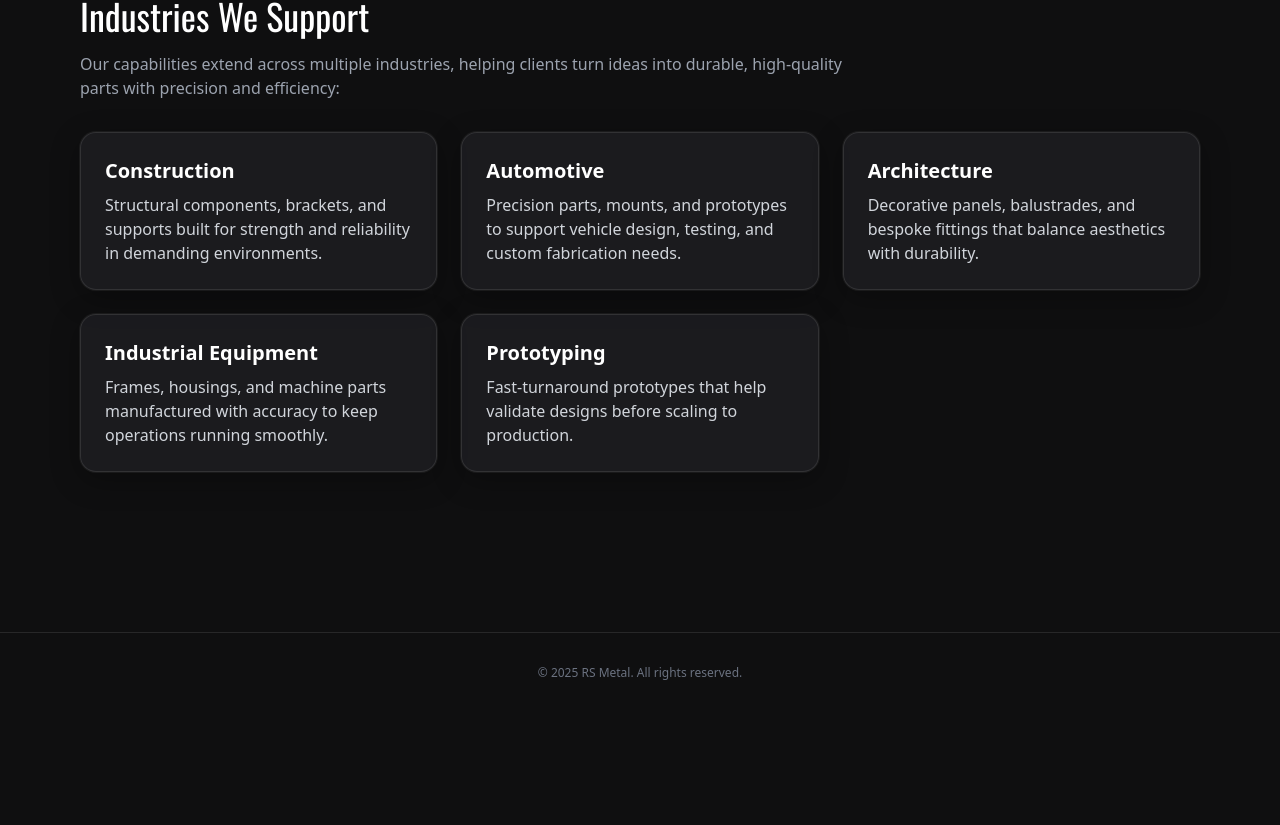
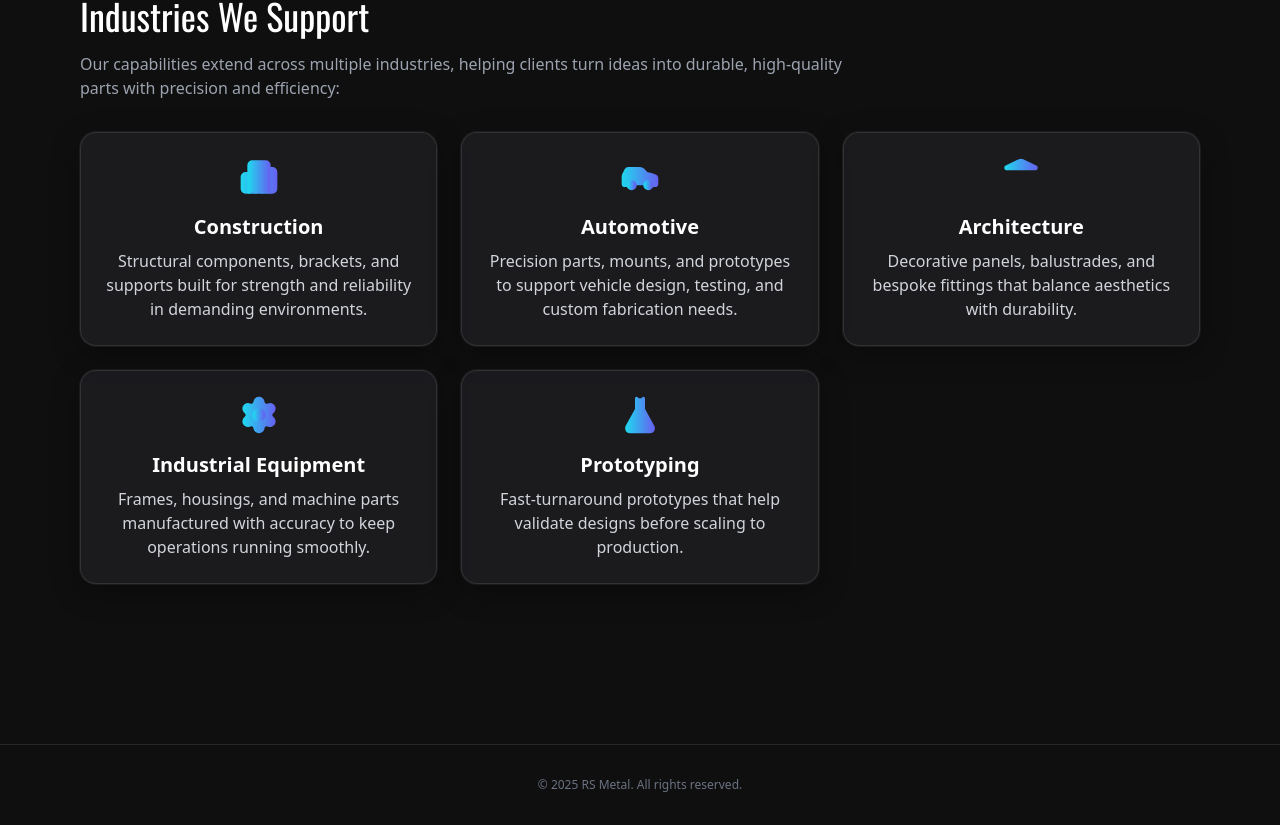
Before and after one commit to Ryouske16/rs-metal, a Next.js app: page /capabilities in a window 1280 px wide. Shown: the part 908-1733 px from the top of the page. Before the commit the page ends 1621 px from the top, so only its background shows below. Built offline with nearby package versions, Linux system fonts and the light colour scheme.

Commit message:
improved sections

```diff
--- a/app/capabilities/page.tsx
+++ b/app/capabilities/page.tsx
@@ -1,8 +1,11 @@
 import Image from "next/image";
+import { Building2, Car, Landmark, Settings, FlaskConical } from "lucide-react";
 
 export const metadata = { title: "Capabilities — RS Metal" };
 
 export default function CapabilitiesPage() {
+  const gradientId = "cyan-violet";
+
   const capabilities = [
     {
       img: "/capabilities/workflow.jpg",
@@ -34,27 +37,77 @@ export default function CapabilitiesPage() {
     {
       title: "Construction",
       desc: "Structural components, brackets, and supports built for strength and reliability in demanding environments.",
+      icon: (
+        <Building2
+          className="w-10 h-10 mx-auto"
+          stroke={`url(#${gradientId})`}
+          fill={`url(#${gradientId})`}
+          strokeWidth={2}
+        />
+      ),
     },
     {
       title: "Automotive",
       desc: "Precision parts, mounts, and prototypes to support vehicle design, testing, and custom fabrication needs.",
+      icon: (
+        <Car
+          className="w-10 h-10 mx-auto"
+          stroke={`url(#${gradientId})`}
+          fill={`url(#${gradientId})`}
+          strokeWidth={2}
+        />
+      ),
     },
     {
       title: "Architecture",
       desc: "Decorative panels, balustrades, and bespoke fittings that balance aesthetics with durability.",
+      icon: (
+        <Landmark
+          className="w-10 h-10 mx-auto"
+          stroke={`url(#${gradientId})`}
+          fill={`url(#${gradientId})`}
+          strokeWidth={2}
+        />
+      ),
     },
     {
       title: "Industrial Equipment",
       desc: "Frames, housings, and machine parts manufactured with accuracy to keep operations running smoothly.",
+      icon: (
+        <Settings
+          className="w-10 h-10 mx-auto"
+          stroke={`url(#${gradientId})`}
+          fill={`url(#${gradientId})`}
+          strokeWidth={2}
+        />
+      ),
     },
     {
       title: "Prototyping",
       desc: "Fast-turnaround prototypes that help validate designs before scaling to production.",
+      icon: (
+        <FlaskConical
+          className="w-10 h-10 mx-auto"
+          stroke={`url(#${gradientId})`}
+          fill={`url(#${gradientId})`}
+          strokeWidth={2}
+        />
+      ),
     },
   ];
 
   return (
     <>
+      {/* ✅ Global gradient defs (only once per page) */}
+      <svg className="absolute w-0 h-0">
+        <defs>
+          <linearGradient id={gradientId} x1="0%" y1="0%" x2="100%" y2="0%">
+            <stop stopColor="#22d3ee" offset="0%" />   {/* cyan-400 */}
+            <stop stopColor="#6366f1" offset="100%" /> {/* violet-600 */}
+          </linearGradient>
+        </defs>
+      </svg>
+
       {/* ✅ Capabilities */}
       <section className="py-20">
         <div className="max-w-6xl mx-auto px-4">
@@ -100,7 +153,8 @@ export default function CapabilitiesPage() {
           </p>
           <div className="mt-8 grid md:grid-cols-2 lg:grid-cols-3 gap-6">
             {industries.map((ind) => (
-              <div key={ind.title} className="card p-6">
+              <div key={ind.title} className="card p-6 text-center">
+                <div className="mb-4 flex justify-center">{ind.icon}</div>
                 <h3 className="text-xl font-semibold">{ind.title}</h3>
                 <p className="mt-2 text-gray-300">{ind.desc}</p>
               </div>
--- a/components/Header.tsx
+++ b/components/Header.tsx
@@ -49,7 +49,7 @@ export default function Header() {
             href="/contact"
             className="px-5 py-2 rounded-xl bg-gradient-to-r from-cyan-400 via-blue-500 to-violet-600 text-black font-semibold hover:opacity-90 transition"
           >
-            Your project, our precision.
+            Build your project.
           </Link>
         </div>
       </div>
```
